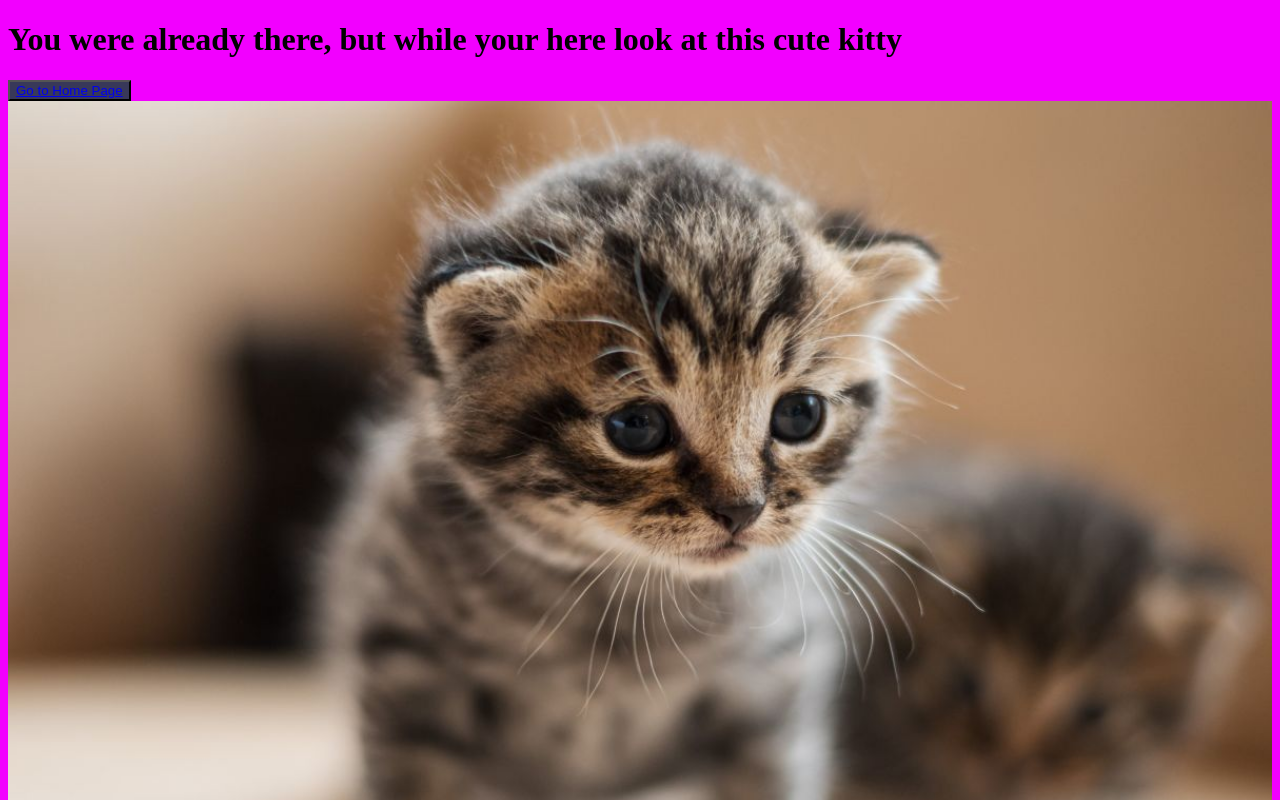
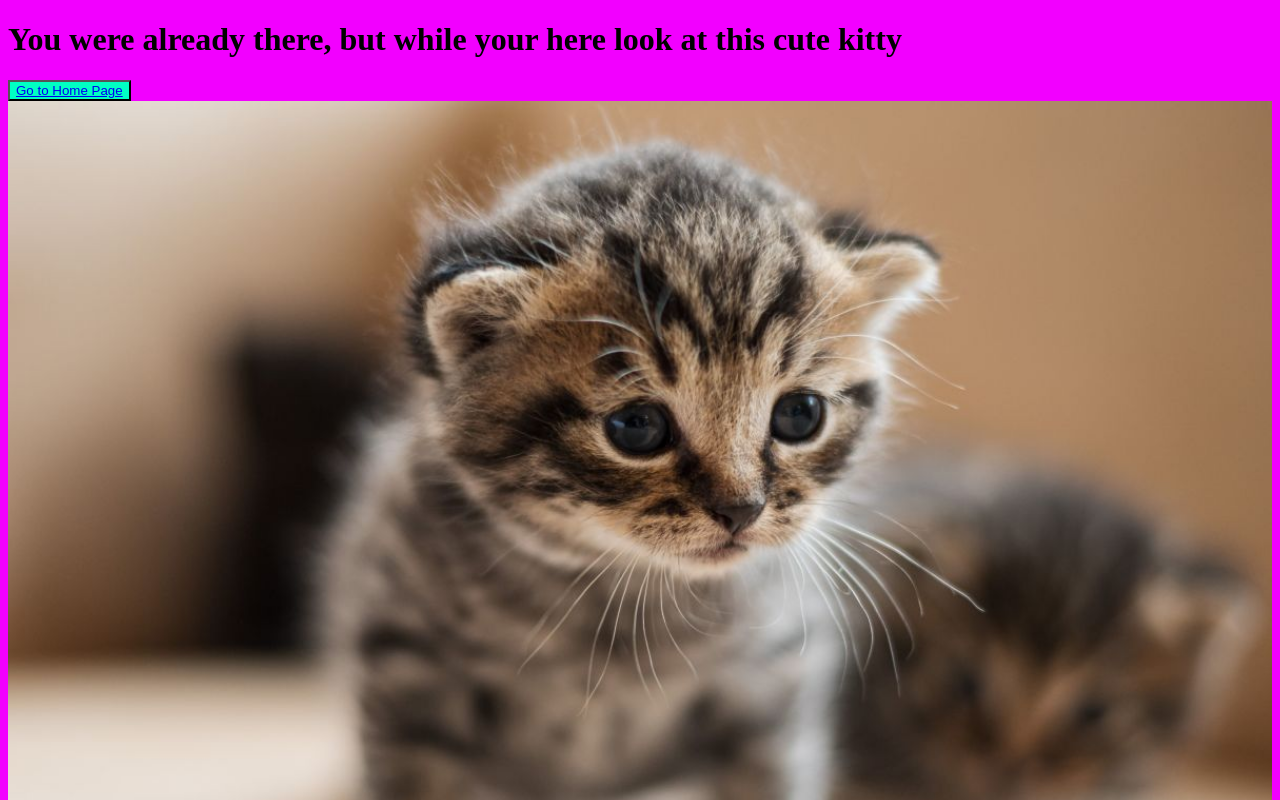
Before and after one commit to Digz1611/My-Portfolio, a plain HTML site: page Random/random.html in a window 1280 px wide. Shown: the top 800 px of the page. Drawn offline with Linux system fonts and the light colour scheme.

Commit message:
all done

```diff
--- a/Random/random.html
+++ b/Random/random.html
@@ -13,7 +13,7 @@
 
     <style>
         button {
-            background-color: #383859;
+            background-color: #00ffc3;
             color: #00ff66;
         }
     </style>
```
